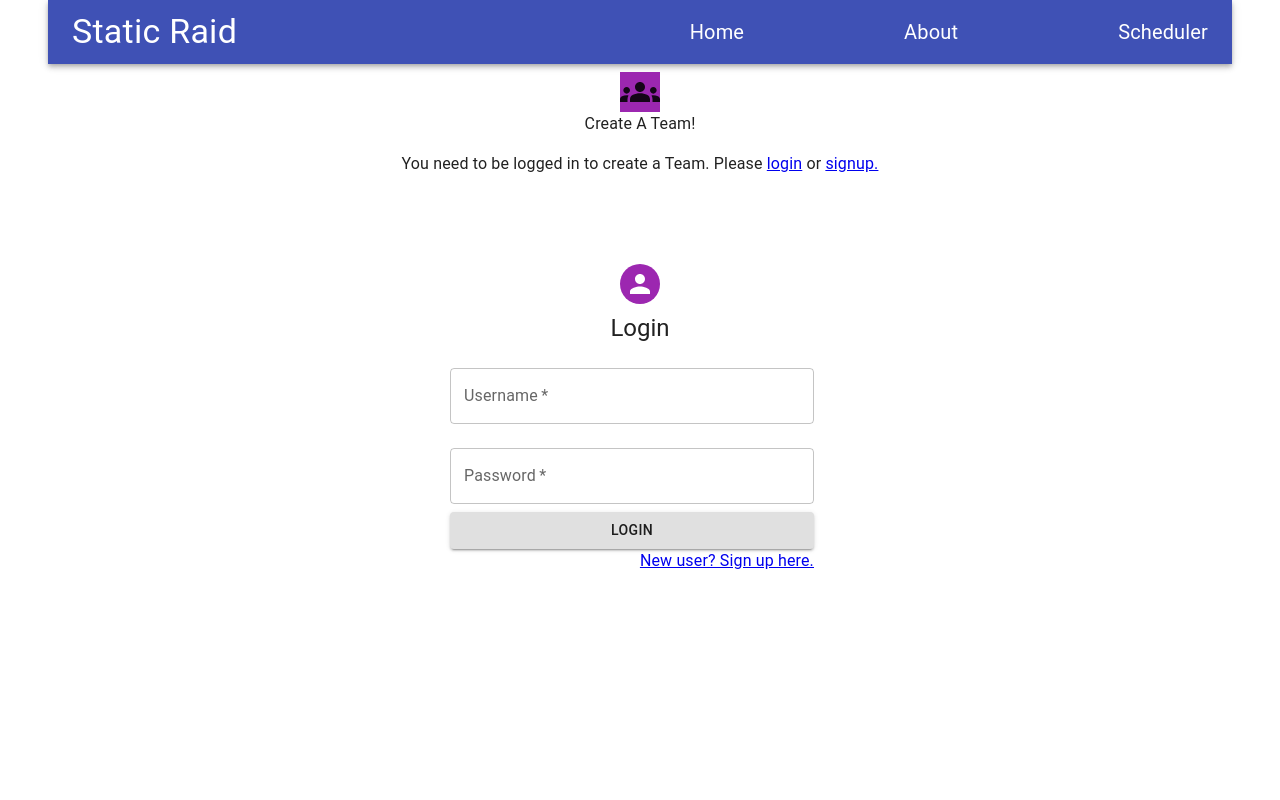
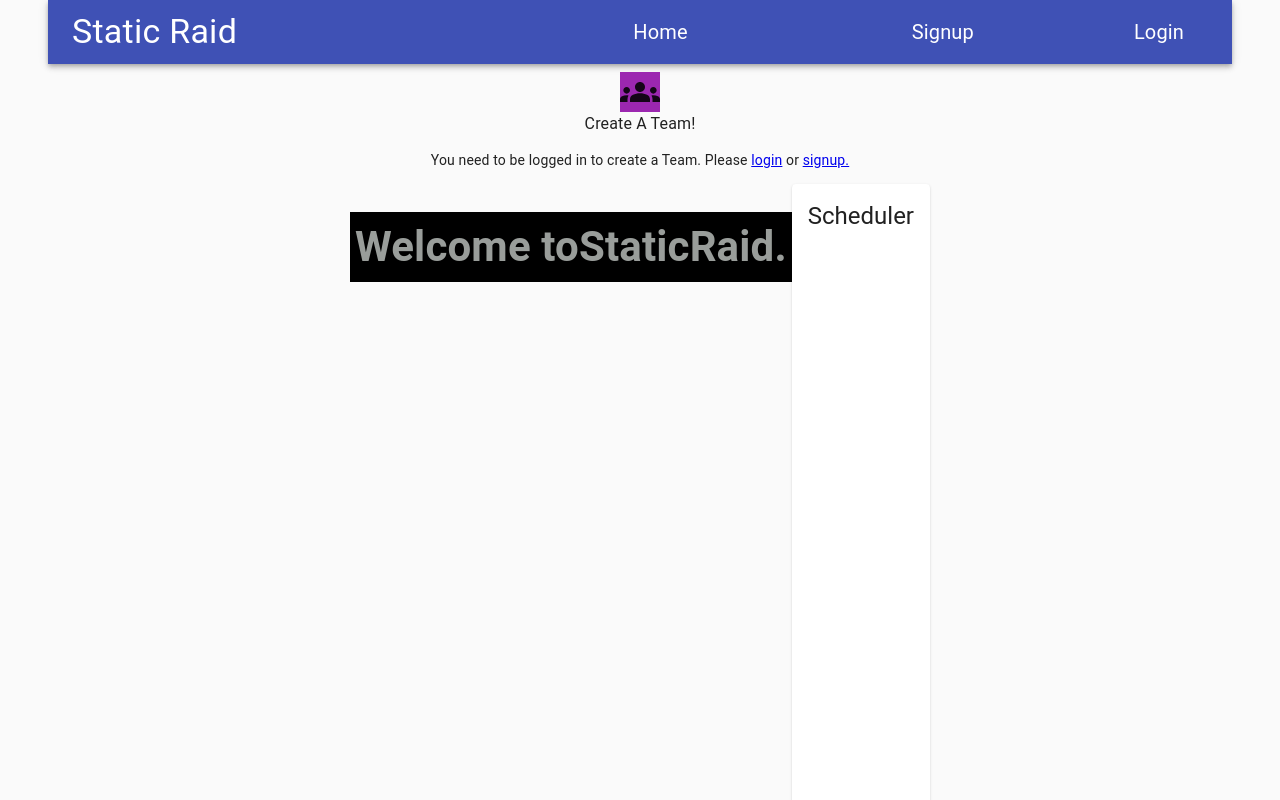
Before and after one commit to shiel1dm/StaticRaid, a React (Create React App) app in the folder client/: page / in a window 1280 px wide. Shown: the top 800 px of the page. Built offline with nearby package versions, Linux system fonts and the light colour scheme.

Commit message:
fixed signup/login rendering and link changes bases on if loggedin for nav

```diff
--- a/client/package.json
+++ b/client/package.json
@@ -17,6 +17,7 @@
     "jwt-decode": "^3.1.2",
     "react": "^17.0.2",
     "react-dom": "^17.0.2",
+    "react-redux": "^7.2.6",
     "react-router-dom": "^5.2.0",
     "react-scripts": "4.0.3",
     "web-vitals": "^1.1.2"
--- a/client/src/App.js
+++ b/client/src/App.js
@@ -16,6 +16,7 @@ import Navbar from "./components/Navbar/Navbar";
 import Home from "./pages/Home";
 import Team from "./pages/Team";
 import { useHistory } from "react-router-dom";
+import Auth from './utils/auth';
 
 
 
@@ -47,13 +48,7 @@ function App() {
   const history = useHistory();
 
 
-  async function handleLogout() {
-    await Auth.signOut();
 
-    userHasAuthenticated(false);
-
-    history.push("/login");
-  }
   return (
     <ApolloProvider client={client}>
       <BrowserRouter>
@@ -63,14 +58,14 @@ function App() {
         <div className="auth-wrapper">
         <div className="auth-inner">
           <Switch>
-            <Route exact path="/" >
-              <Login />
-            </Route>
-            <Route exact path="/login">
+            <Route exact path="/login" >
               <Login />
             </Route>
             <Route exact path="/signup">
               <Signup />
+            </Route>
+            <Route exact path="/">
+              <Home />
             </Route>
           </Switch>
         </div>
--- a/client/src/components/Navbar/Navbar.js
+++ b/client/src/components/Navbar/Navbar.js
@@ -8,6 +8,7 @@ import {
   Container
 } from "@material-ui/core";
 import { Link } from "react-router-dom";
+import Auth from '../../utils/auth';
 
 const useStyles = makeStyles((theme) => ({
   root: {
@@ -36,6 +37,45 @@ const useStyles = makeStyles((theme) => ({
 function Navbar() {
   const classes = useStyles();
 
+  async function handleLogout() {
+    await Auth.signOut();
+
+    userHasAuthenticated(false);
+
+    history.push("/login");
+  }
+
+  function showNavigation() {
+    if (Auth.loggedIn()) {
+      return (
+        <Toolbar>
+          <div classsName={classes.navlinks}>
+          <Link to="/schedule" className={classes.link}>
+              Scheduler
+            </Link>
+            <Link to="/" className={classes.link}onClick={() => Auth.logout()}>
+              Logout
+            </Link>
+          </div>
+        </Toolbar>
+      );
+    } else {
+      return (
+        <Toolbar>
+          <div className={classes.navlinks}>
+            <Link to="/signup" className={classes.link}>
+              Signup
+            </Link>
+            <Link to="/login" className={classes.link}>
+              Login
+            </Link>
+          </div>
+         </Toolbar>
+      );
+    }
+  }
+
+
   return (
     <Container className={classes.navigation}>
     <AppBar position="static">
@@ -48,13 +88,8 @@ function Navbar() {
             <Link to="/" className={classes.link}>
               Home
             </Link>
-            <Link to="/about" className={classes.link}>
-              About
-            </Link>
-            <Link to="/schedule" className={classes.link}>
-              Scheduler
-            </Link>
           </div>
+          {showNavigation()}
       </Toolbar>
     </AppBar>
     </Container>
--- a/client/src/utils/auth.js
+++ b/client/src/utils/auth.js
@@ -36,7 +36,7 @@ class AuthService {
 
   logout() {
     localStorage.removeItem("id_token");
-    window.location.reload("/");
+    window.location.reload("/login");
   }
 }
 
```
Also changed, not shown: 1 other file (tests, documents, lock files or other folders).
